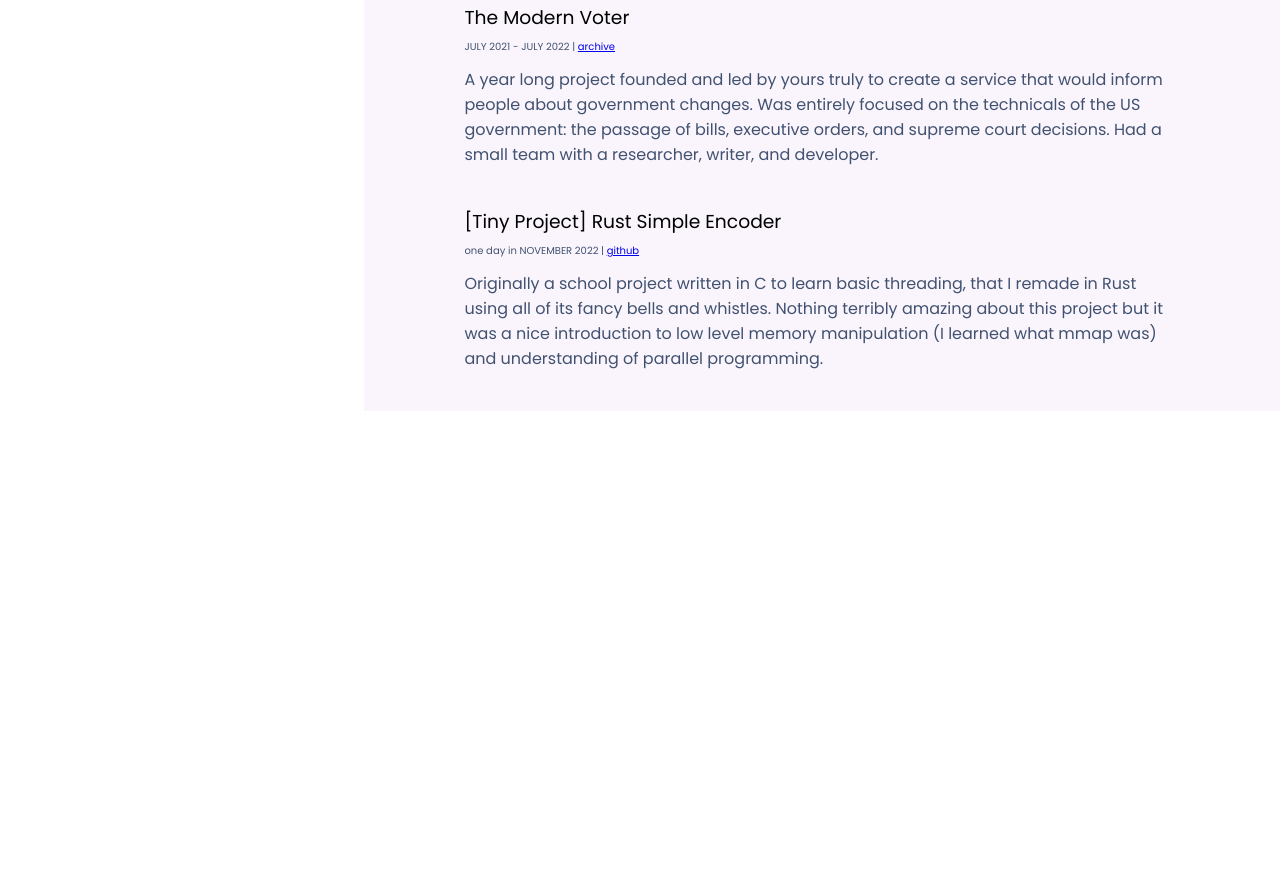
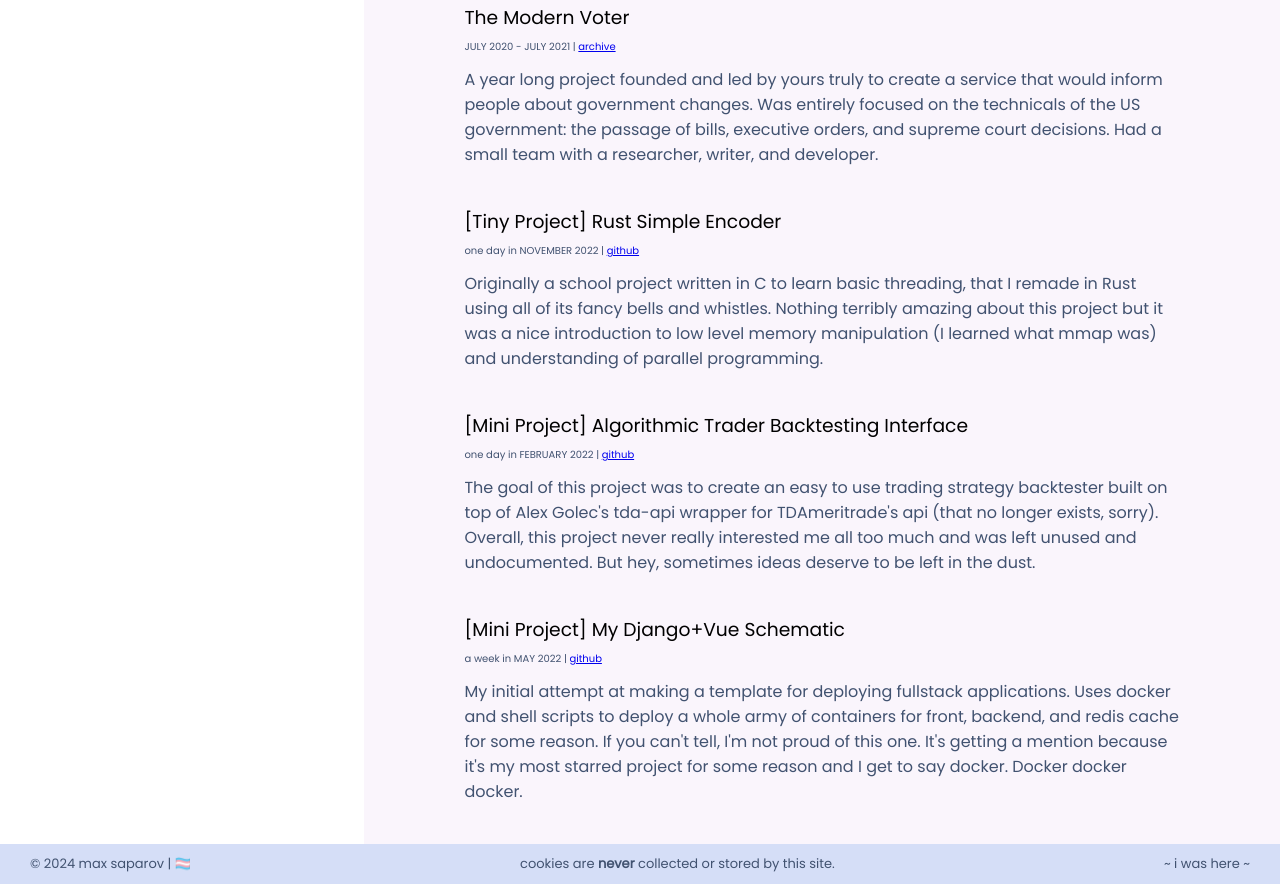
Before and after one commit to MostlyMax/personal-site, a plain HTML site: page public/index.html in a window 1280 px wide. Shown: the part 1369-2253 px from the top of the page. Before the commit the page ends 1780 px from the top, so only its background shows below. Drawn offline with Linux system fonts and the light colour scheme.

Commit message:
content update (#4)
### changed
- more visual appeal

### added
- more content

---------

Co-authored-by: Max Saparov <max.saparov@acronis.com>

```diff
--- a/public/index.html
+++ b/public/index.html
@@ -137,7 +137,7 @@
         <div class="project-info">
           <div class="project-heading">
             <h3>The Modern Voter</h3>
-            <span>JULY 2021 - JULY 2022 | </span>
+            <span>JULY 2020 - JULY 2021 | </span>
             <a href="extra/tmv-nostalgia-archive.pdf"
                target="_blank" rel="noreferrer noopener">archive</a>
           </div>
@@ -162,8 +162,42 @@
           </p>
         </div>
 
+        <div class="project-info">
+          <div class="project-heading">
+            <h3>[Mini Project] Algorithmic Trader Backtesting Interface</h3>
+            <span>one day in FEBRUARY 2022 | </span>
+            <a href="https://github.com/MostlyMax/tda-api-backtester"
+               target="_blank" rel="noreferrer noopener">github</a>
+          </div>
+          <p>
+            The goal of this project was to create an easy to use trading strategy backtester built on top of Alex Golec's tda-api wrapper for TDAmeritrade's api
+            (that no longer exists, sorry).
+            Overall, this project never really interested me all too much and was left unused and undocumented.
+            But hey, sometimes ideas deserve to be left in the dust.
+          </p>
+        </div>
+
+        <div class="project-info">
+          <div class="project-heading">
+            <h3>[Mini Project] My Django+Vue Schematic</h3>
+            <span>a week in MAY 2022 | </span>
+            <a href="https://github.com/MostlyMax/my-django-vue-schematic"
+               target="_blank" rel="noreferrer noopener">github</a>
+          </div>
+          <p>
+            My initial attempt at making a template for deploying fullstack applications. Uses docker and shell scripts to deploy
+            a whole army of containers for front, backend, and redis cache for some reason. If you can't tell,
+            I'm not proud of this one. It's getting a mention because it's my most starred project for some reason
+            and I get to say docker. Docker docker docker.
+          </p>
+        </div>
+
         </div>
     </main>
-	<!-- <script src="index.js"></script> -->
+    <footer>
+      <p>&copy 2024 max saparov | 🏳️‍⚧️</p>
+      <p>cookies are <span style="font-weight: bold;">never</span> collected or stored by this site.</p>
+      <p>~ i was here ~</p>
+    </footer>
   </body>
 </html>
--- a/public/style.css
+++ b/public/style.css
@@ -21,6 +21,17 @@ main {
     flex-direction: row;
 }
 
+footer {
+    display: flex;
+    flex-direction: row;
+    justify-content: space-between;
+    padding-left: 30px;
+    padding-right: 30px;
+    padding-top: 10px;
+    padding-bottom: 10px;
+    background-color: #d5def7;
+}
+
 
 h1, h2 {
     font-weight: lighter;
@@ -42,6 +53,10 @@ p {
 
 p, p a {
     font-size: medium;
+}
+
+footer p {
+    font-size: small;
 }
 
 span {
@@ -109,6 +124,10 @@ span {
         flex-direction: column;
     }
 
+    footer {
+        flex-direction: column;
+    }
+
     .projects, .about-me {
         width: 100%;
     }
```
